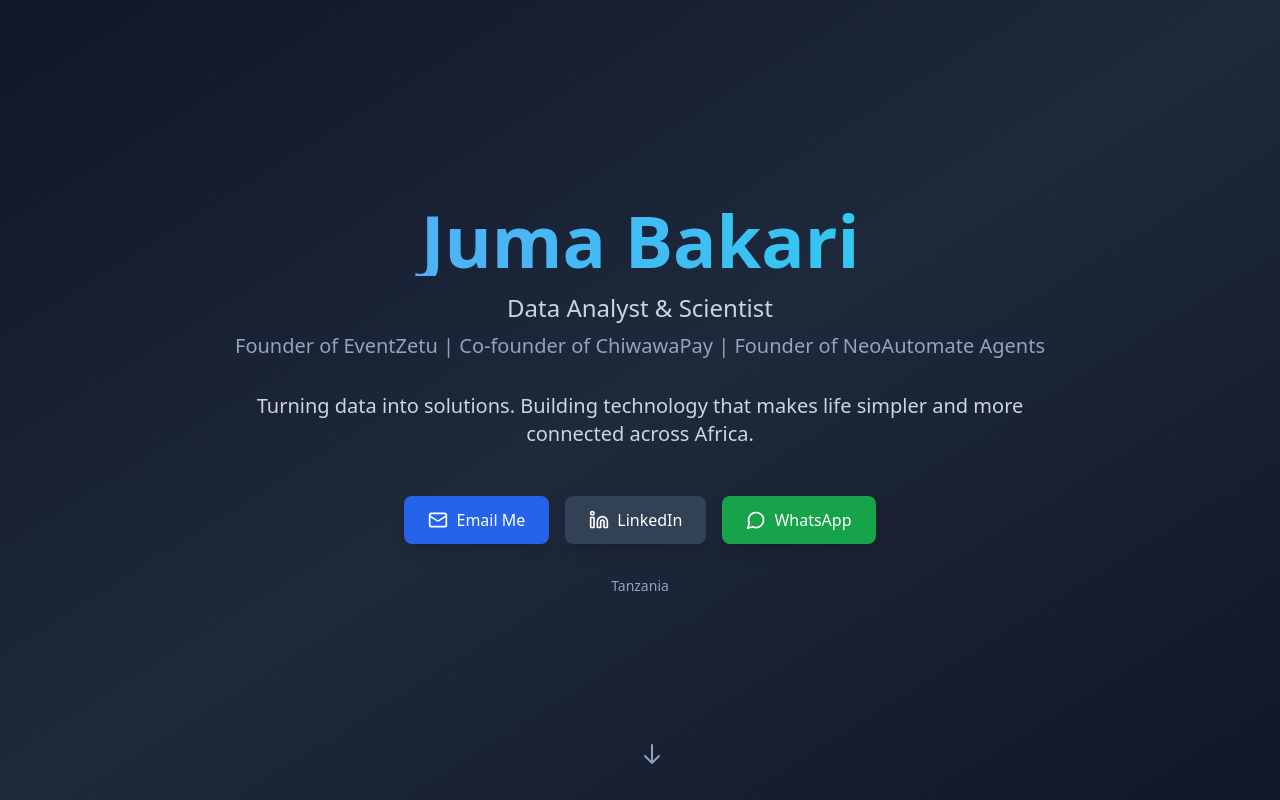
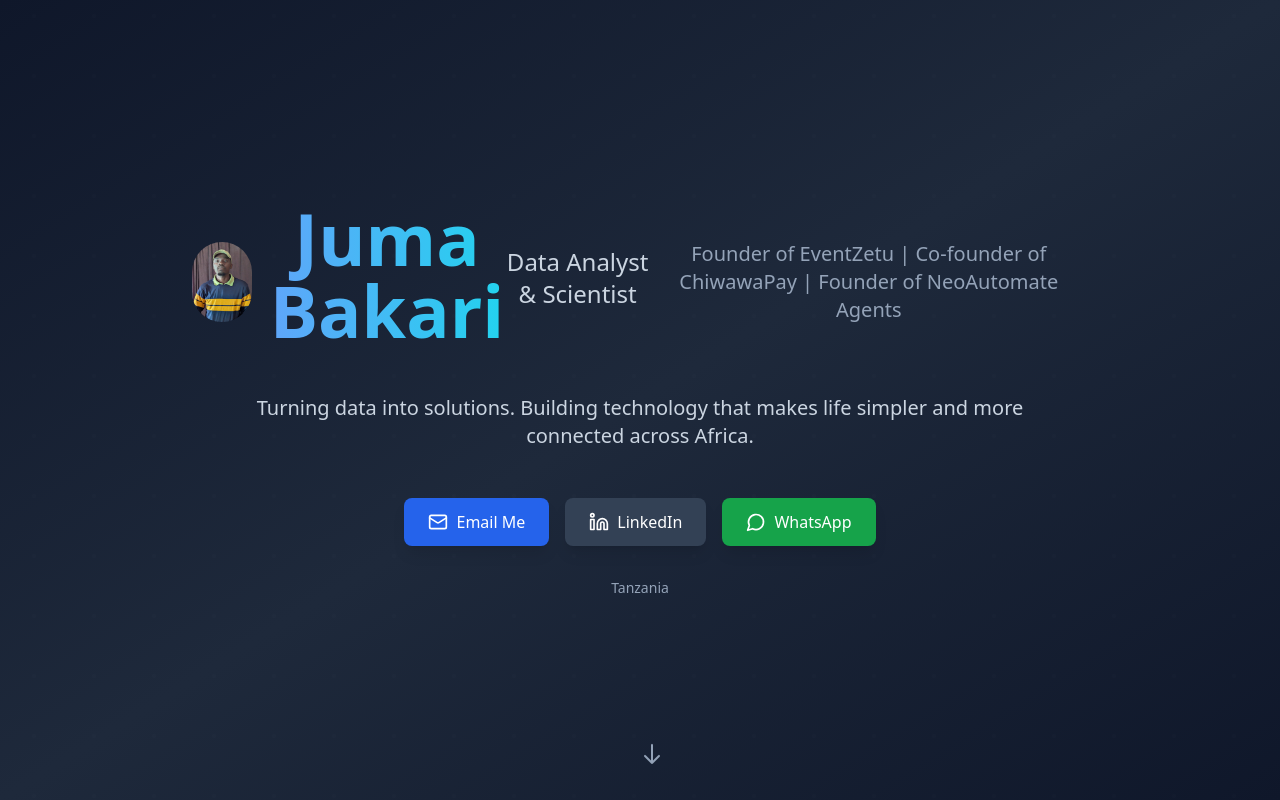
Before and after one commit to jumakitula/Portfolio, a React (Vite) app: page / in a window 1280 px wide. Shown: the top 800 px of the page. Built offline with nearby package versions, Linux system fonts and the light colour scheme.

Commit message:
Update Hero.tsx

```diff
--- a/src/components/Hero.tsx
+++ b/src/components/Hero.tsx
@@ -1,4 +1,5 @@
 import { Github, Linkedin, Mail, MessageCircle } from 'lucide-react';
+import profilePic from '../profile_picture.jpg';
 
 export default function Hero() {
   return (
@@ -7,7 +8,8 @@ export default function Hero() {
 
       <div className="container mx-auto px-6 relative z-10">
         <div className="max-w-4xl mx-auto text-center">
-          <div className="mb-8 animate-fade-in">
+          <div className="mb-8 animate-fade-in flex items-center justify-center">
+            <img src={profilePic} alt="Profile Picture" className="w-20 h-20 rounded-full mr-4" />
             <h1 className="text-5xl md:text-7xl font-bold mb-4 bg-gradient-to-r from-blue-400 to-cyan-400 bg-clip-text text-transparent">
               Juma Bakari
             </h1>
```
